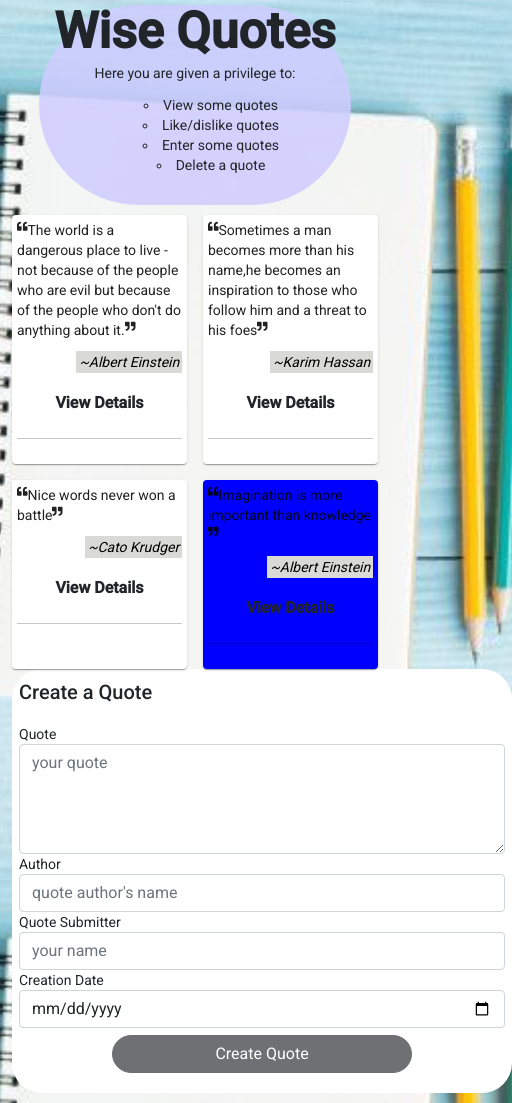
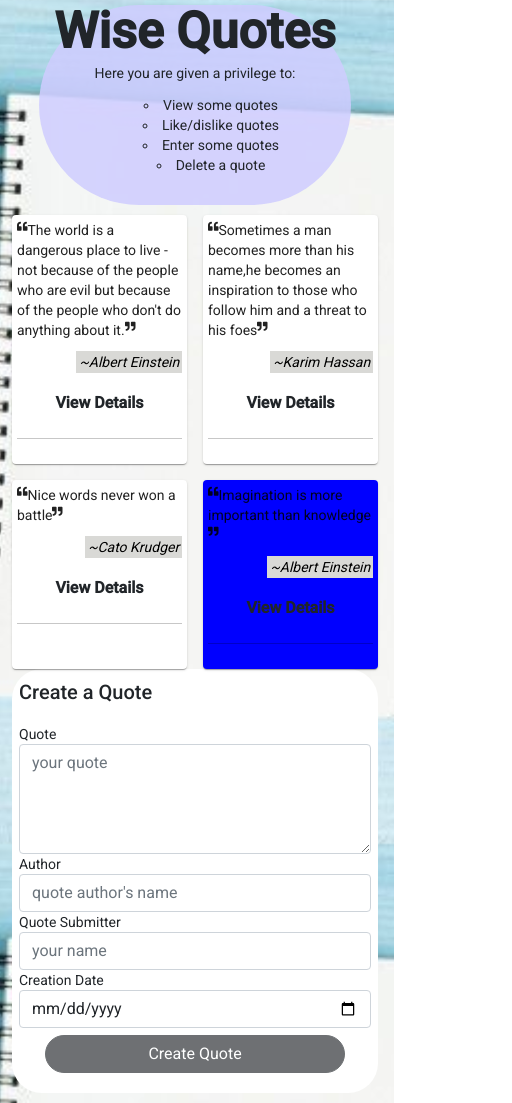
Before and after one commit to WaruiAlfred/Quotes, an Angular app: page / in a window 390 px wide. Shown: the whole page, 512 px wide, since content can reach past the window. Built offline with nearby package versions, Linux system fonts and the light colour scheme.

Commit message:
modified the form width to make it responsive

```diff
--- a/src/app/quote-form/quote-form.component.css
+++ b/src/app/quote-form/quote-form.component.css
@@ -6,7 +6,7 @@
   border-radius: 30px;
   margin-left: auto;
   margin-right: auto;
-  width: 500px;
+  width: auto;
 }
 .clickable{
   margin-top: 7px;
```
